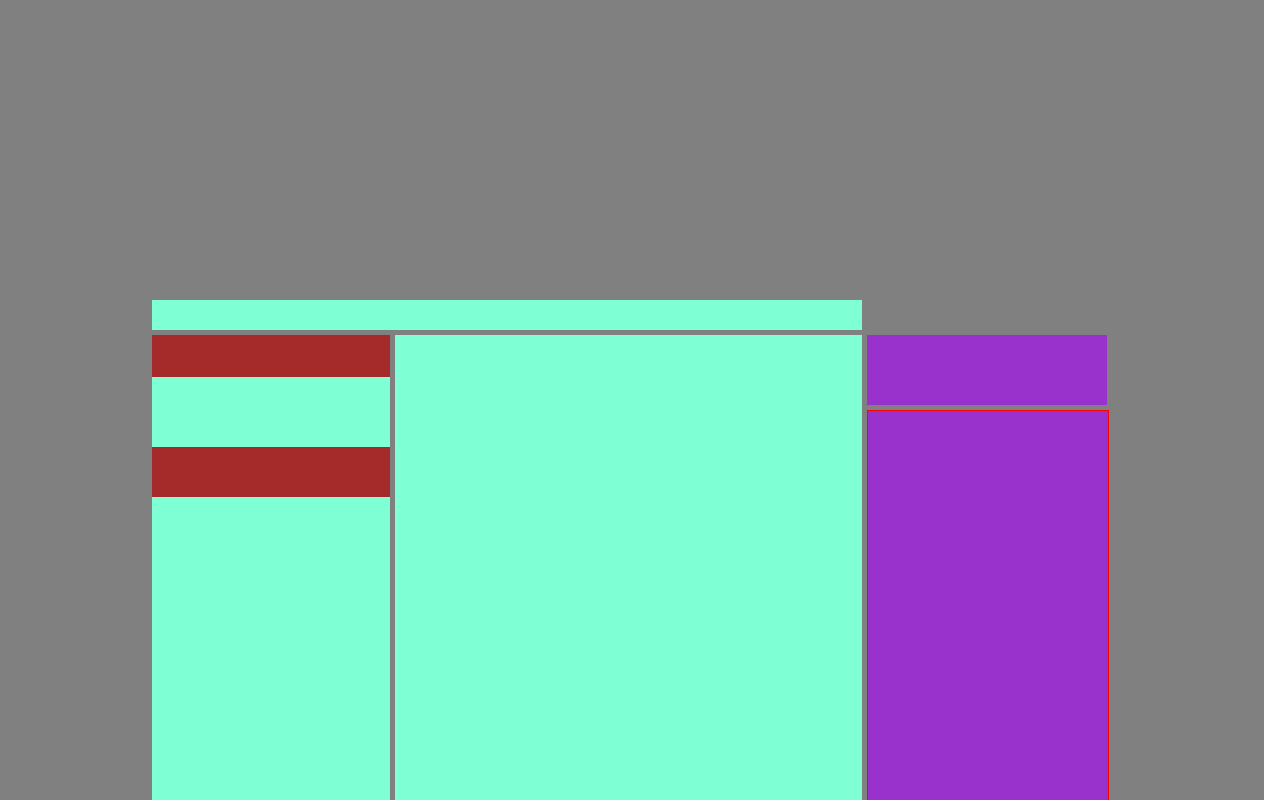
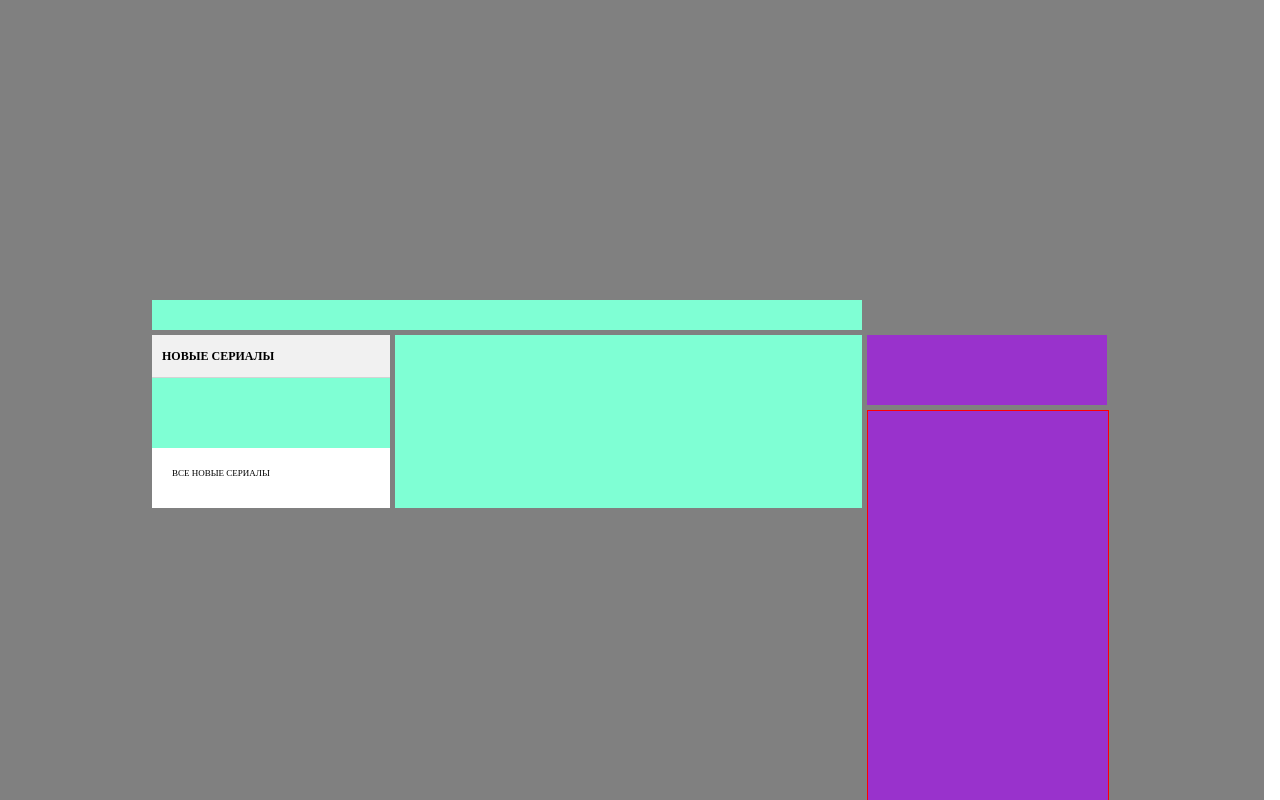
Before and after one commit to Vadim198527/Bora, a Vue app: page / in a window 1280 px wide. Shown: the top 800 px of the page. Built offline with nearby package versions, Linux system fonts and the light colour scheme.

Commit message:
Оформление заголовков и ссылки левого меню

```diff
--- a/src/App.vue
+++ b/src/App.vue
@@ -7,10 +7,10 @@
                     </nav>
                     <div id="page-wrapper">
                         <div id="news-left">
-                            <div class="header-news"></div>
+                            <div class="header-news">новые сериалы</div>
                             <div class="serial"></div>
                             <div class="link-news">
-                                <a></a>
+                                <a>все новые сериалы</a>
                             </div>
                         </div>
                         <div id="main-page"></div>
@@ -80,15 +80,20 @@
     #news-left {
         width: 240px;
         background-color: aquamarine;
-        height: 700px;
         margin-right: 5px;
     }
 
         .header-news {
             width: 100%;
-            height: 42px;
-            background-color: brown;
+            font-weight: bold;
+            font-size: 12px;
+            padding-left: 10px;
+            background-color: #F1F1F1;
             margin-bottom: 10px;
+            border-bottom: 1px solid #D3D3D4;
+            text-transform: uppercase;
+            line-height: 42px;
+            box-sizing: border-box;
         }
 
         .serial {
@@ -96,12 +101,17 @@
         }
 
         .link-news {
-            background-color: brown;
+            background-color: #fff;
             padding: 20px 0 30px 0;
+            font-size: 9px;
+            text-transform: uppercase;
         }
+            .link-news a {
+                padding: 0 10px 0 20px;
+            }
+
 
     #main-page {
-        height: 700px;
         width: 470px;
         background-color: aquamarine;
     }
```
